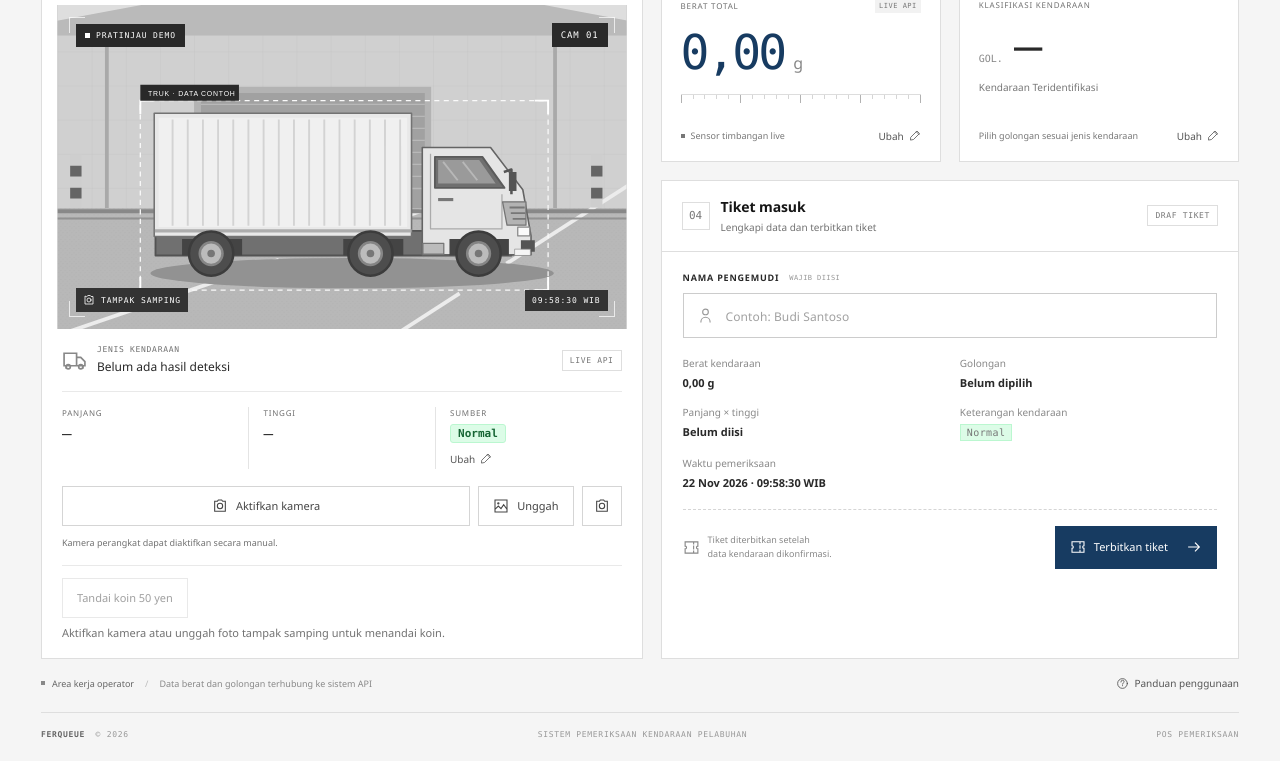
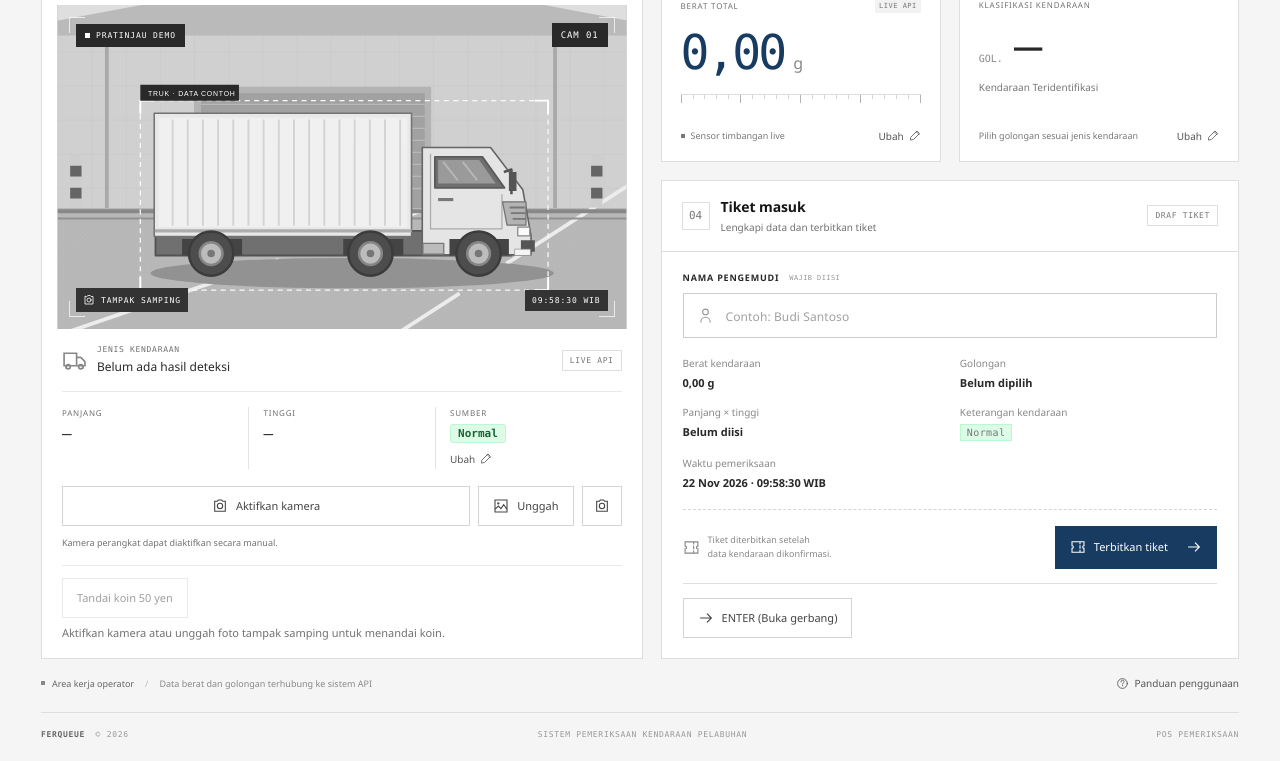
Before and after one commit to rizqyhillan/ferqueue, a Flask app: page / in a window 1280 px wide. Shown: the part 363-1124 px from the top of the page. Run offline with Flask 3, Linux system fonts and the light colour scheme; data that the repository does not hold is empty.

Commit message:
gate fixing

```diff
--- a/apps/web-monitoring/templates/index.html
+++ b/apps/web-monitoring/templates/index.html
@@ -11,6 +11,24 @@
   <link rel="icon" type="image/svg+xml" href="./assets/favicon.svg" />
   <link rel="stylesheet" href="{{ url_for('static', filename='styles.css') }}">
   <script type="module" src="{{ url_for('static', filename='app.js') }}?v=20261111"></script>
+
+  <!-- TAMBAHAN: gaya kecil untuk tombol ENTER (buka gerbang) -->
+  <style>
+    .gate-row {
+      display: flex;
+      align-items: center;
+      gap: 12px;
+      flex-wrap: wrap;
+      margin-top: 14px;
+      padding-top: 14px;
+      border-top: 1px solid rgba(128, 128, 128, .25);
+    }
+
+    .gate-message {
+      font-size: 13px;
+      opacity: .85;
+    }
+  </style>
 </head>
 
 <body>
@@ -291,6 +309,15 @@
               aria-label="Mulai pemeriksaan kendaraan berikutnya"><svg class="icon">
                 <use href="#i-refresh" />
               </svg><span>Kendaraan berikutnya</span></button></div>
+
+          <!-- TAMBAHAN: tombol ENTER untuk membuka servo/gerbang lewat web -->
+          <div class="gate-row">
+            <button class="button button-secondary" id="open-gate" type="button"
+              title="Kirim perintah buka ke servo gerbang"><svg class="icon">
+                <use href="#i-arrow" />
+              </svg><span>ENTER (Buka gerbang)</span></button>
+            <span class="gate-message" id="gate-message" role="status"></span>
+          </div>
         </div>
       </section>
     </div>
@@ -398,6 +425,9 @@
         <p>Tiket disimpan di riwayat browser ini. Pilih Cetak tiket untuk mencetak atau menyimpan PDF melalui dialog
           cetak browser.</p>
       </li>
+      <li><strong>Buka gerbang</strong>
+        <p>Tekan tombol ENTER (Buka gerbang) untuk membuka servo. Gerbang menutup otomatis setelah kendaraan lewat.</p>
+      </li>
     </ol>
     <div class="help-notice">Sistem terintegrasi: data berat dan evaluasi anomali dikirimkan secara otomatis melalui
       Flask Backend.</div>
@@ -410,6 +440,29 @@
   <noscript>
     <div class="noscript">Aktifkan JavaScript agar pemeriksaan dan penerbitan tiket dapat digunakan.</div>
   </noscript>
+
+  <!-- TAMBAHAN: logika tombol ENTER (buka gerbang) -->
+  <script>
+    (function () {
+      var btn = document.getElementById("open-gate");
+      var pesan = document.getElementById("gate-message");
+      if (!btn) return;
+
+      btn.addEventListener("click", async function () {
+        btn.disabled = true;
+        pesan.textContent = "Mengirim perintah...";
+        try {
+          var res = await fetch("/api/buka", { method: "POST" });
+          pesan.textContent = res.ok
+            ? "Perintah buka terkirim. Gerbang akan terbuka sebentar lagi."
+            : "Gagal mengirim perintah (kode " + res.status + ").";
+        } catch (e) {
+          pesan.textContent = "Server tidak terjangkau.";
+        }
+        setTimeout(function () { btn.disabled = false; }, 1500);   // cegah klik beruntun
+      });
+    })();
+  </script>
 </body>
 
 </html>
```
Also changed, not shown: 1 other file.
